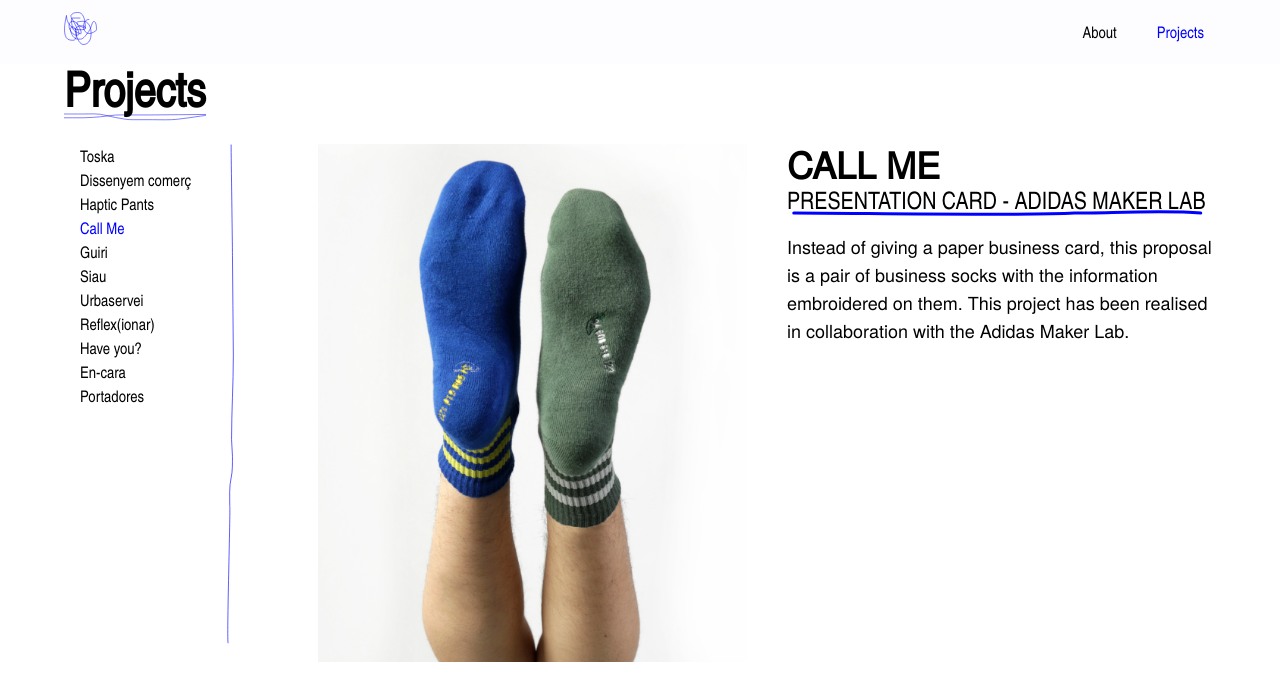
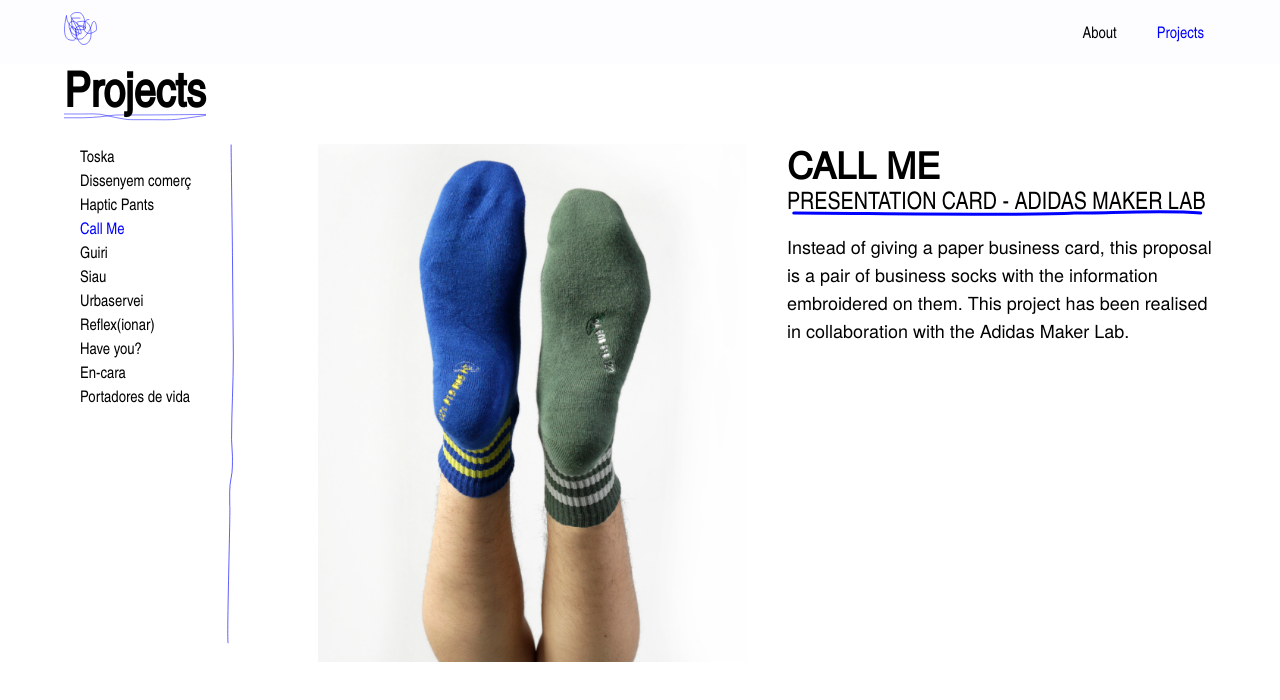
Before and after one commit to bleidbleid/myPortfolio, a Vue app: page /projects/call-me in a window 1280 px wide. Shown: the top 700 px of the page. Built offline with nearby package versions, Linux system fonts and the light colour scheme.

Commit message:
small changes

```diff
--- a/src/data/projects.json
+++ b/src/data/projects.json
@@ -131,7 +131,7 @@
     },
     {
         "id": "portadores",
-        "name": "Portadores",
+        "name": "Portadores de vida",
         "subtitle": "UX & UI",
         "description": "Mobile game that explains the way of life in a speculative world where gender is censored, specifically the ritual of the arrival of babies. It involved working on wireframes in both high and low resolution, flowcharts and establishing a colour palette and graphic identity.",
         "pictureUrl": [
--- a/src/views/Projects.vue
+++ b/src/views/Projects.vue
@@ -20,7 +20,7 @@
             <img v-show="!allProj" class="hidden sm:block px-5 h-[500px]" src="/separator-projects.svg" alt="">
             <article class="columns-1 md:columns-4 lg:columns-5 gapx-2.5 gapy-4">
                 <figure v-show="allProj" v-for="project in myProjects"
-                    class="m-0 grid mb-2.5 break-inside-avoid hover:italic font-normal figure">
+                    class="m-0 grid mb-2.5 break-inside-avoid hover:italic  hover:text-accent font-normal figure">
                     <router-link :to="{ name: 'project', params: { id: `${project.id}` } }" class="relative">
                         <!-- <div class="w-full h-full z-1 hover:bg-opacity-20 hover:bg-accent absolute">
 
@@ -28,7 +28,7 @@
                         <img class="max-w-full block justify-self-start" :src="project.pictureUrl[0]"
                             alt="Project image" />
                         <figcaption
-                            class="row-span-2 col-span-1 z-1 pl-2 pr-9 w-40 ml-1 bg-white absolute bottom-1 left-0 text-accent bg-[url('/miniature-project.svg')] bg-contain bg-center bg-no-repeat">
+                            class="row-span-2 col-span-1 z-1 pl-2 pr-9 w-48 ml-1 bg-white absolute bottom-1 uppercase left-0 bg-[url('/miniature-project.svg')] bg-contain bg-center bg-no-repeat">
                                 {{ project.name }}
                         </figcaption>
                     </router-link>
```
Also changed, not shown: public/miniature-project.svg.
